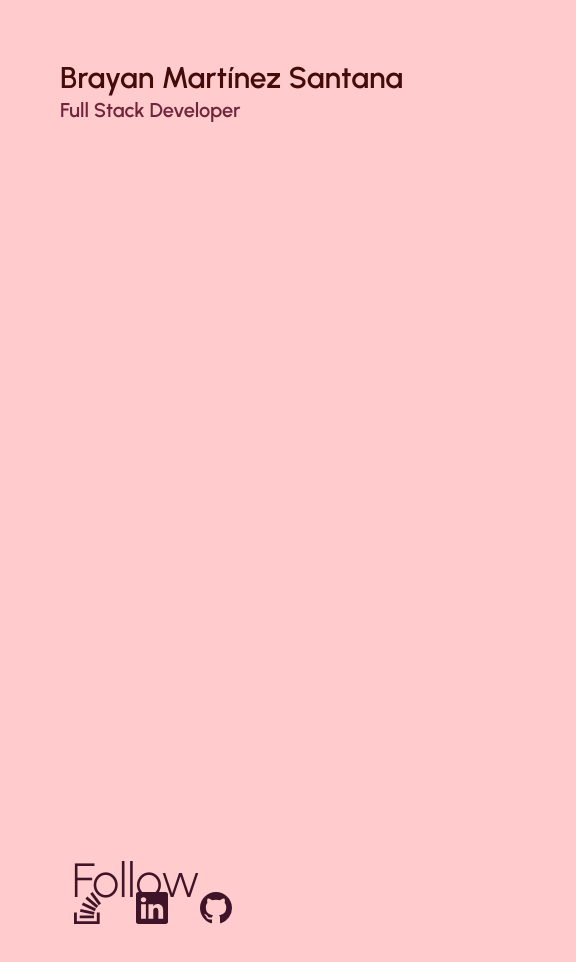
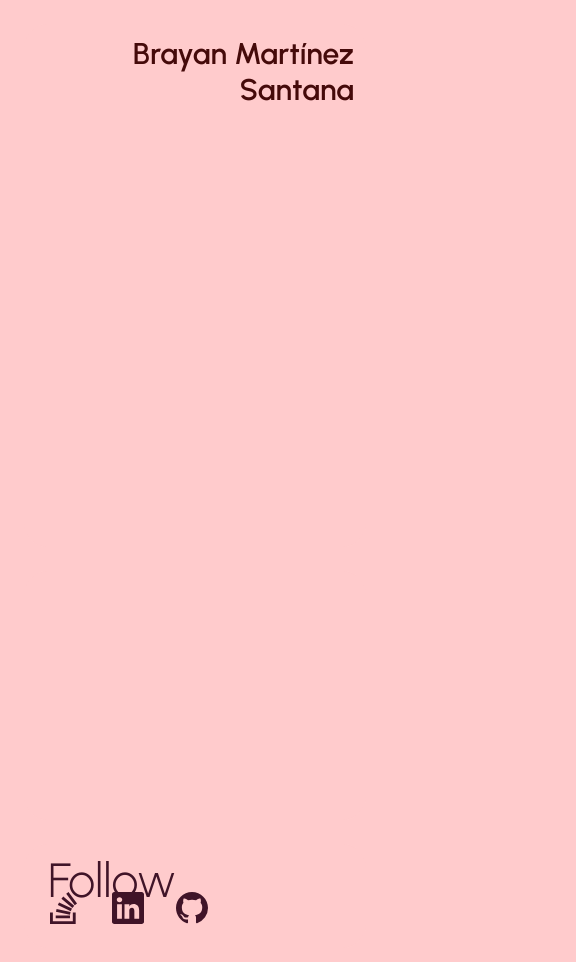
Before and after one commit to BrayanCaro/BrayanCaro.github.io, a React (Vite) app: page / in a window 390 px wide. Shown: the top 962 px of the page, 576 px wide, since content can reach past the window. Built offline with nearby package versions, Linux system fonts and the light colour scheme; the HTML template or start-up script is replaced by a standard one; what tailwindcss-fluid-type would draw is missing.

Commit message:
fix(ui): Fix horizontal overflow for small devices

```diff
--- a/src/App.jsx
+++ b/src/App.jsx
@@ -3,7 +3,7 @@ import Welcome from "./components/Sections/Welcome";
 
 function App() {
   return (
-    <div className="grid grid-cols-12 gap-12 p-12 grid-rows-[calc(100svh_-_theme(spacing.24))] min-h-svh">
+    <div className="grid grid-cols-12 gap-6 sm:gap-12 p-6 sm:p-12 grid-rows-[calc(100svh_-_theme(spacing.12))] sm:grid-rows-[calc(100svh_-_theme(spacing.24))] min-h-svh">
       <Welcome />
       <Footer />
     </div>
--- a/src/components/Sections/Welcome.jsx
+++ b/src/components/Sections/Welcome.jsx
@@ -1,12 +1,12 @@
 export default function Welcome() {
   return (
-    <section className="col-span-full grid grid-cols-subgrid grid-rows-2 gap-12 sm:grid-rows-subgrid">
-      <div className="bg-red-50 text-red-950 col-span-full sm:col-span-8 p-3 rounded-3xl">
-        <h1 className="font-bold text-3xl">Brayan Martínez Santana</h1>
+    <section className="col-span-full grid grid-cols-subgrid grid-rows-3  gap-6 sm:gap-12 md:grid-rows-subgrid">
+      <div className="bg-red-50 text-red-950 col-span-full md:col-span-8 p-3 sm:p-6 rounded-3xl row-span-2 md:row-span-full">
+        <h1 className="font-bold text-right text-3xl">Brayan Martínez Santana</h1>
+        {/*
         <h2 className="font-bold text-xl text-red-800 mb-6">
           Full Stack Developer
         </h2>
-        {/*
         <p className="w-full">
           Cuento con una amplia experiencia en:
           <ul className="list-disc list-inside">
@@ -34,7 +34,7 @@ export default function Welcome() {
         </p>
         */}
       </div>
-      <div className="p-3 bg-red-50 col-span-full sm:col-span-4 text-red-900 rounded-3xl"></div>
+      <div className="p-3 bg-red-50 col-span-full md:col-span-4 text-red-900 rounded-3xl"></div>
     </section>
   );
 }
```
